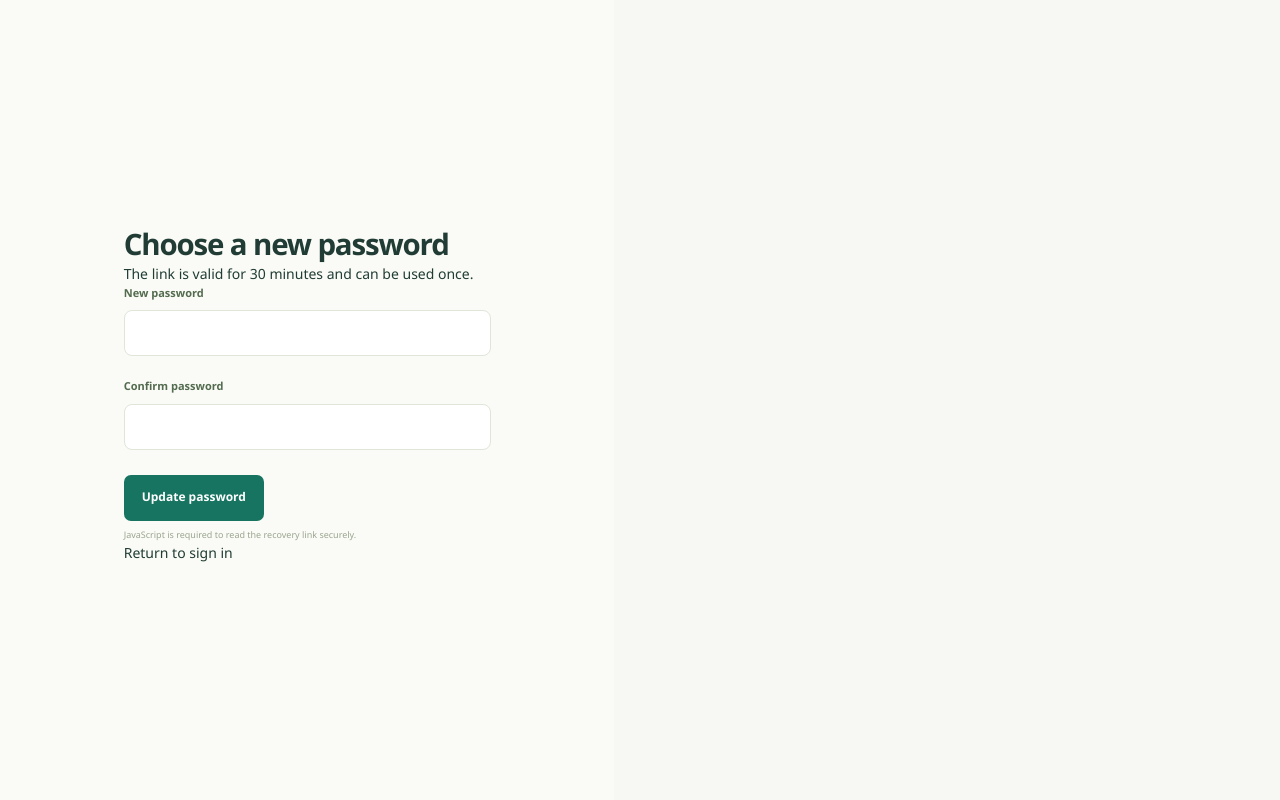
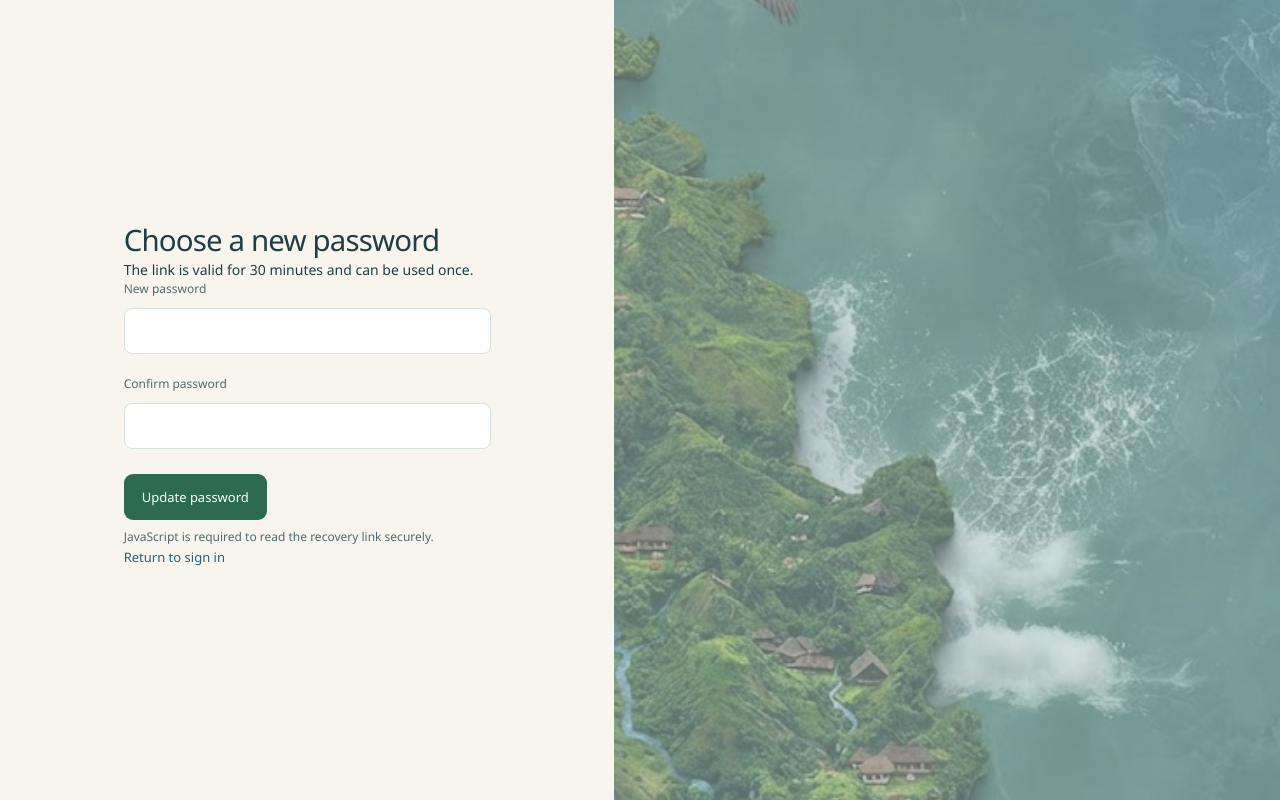
Before and after one commit to Athulanisoya/ResQ-Kerala, a FastAPI app: page /reset-password in a window 1280 px wide. Run offline with FastAPI, Linux system fonts and the light colour scheme; parts of the project's set-up code (start-up, migrations or seed data) failed here and were passed over.

Commit message:
Apply Coast and Canopy theme to the HTMX workspace

```diff
--- /dev/null
+++ b/frontend/static/coast-canopy.css
@@ -0,0 +1,269 @@
+/* Coast & Canopy: Kerala's forest, coast and community in the existing HTMX workspace. */
+:root {
+  --forest: #2c6b50;
+  --forest-deep: #20533d;
+  --coast: #24647d;
+  --coast-deep: #1c4f64;
+  --teal: #2c6b50;
+  --teal-hover: #20533d;
+  --lime: #dbc394;
+  --ink: #203e43;
+  --body: #526b6c;
+  --muted: #5b7170;
+  --line: #d5e2dc;
+  --border: #d5e2dc;
+  --paper: #f8f5ee;
+  --radius: 14px;
+}
+body { isolation: isolate; background: #bfd5cf; font-family: "Segoe UI", "Nirmala UI", Arial, sans-serif; }
+body::before { content: ""; position: fixed; inset: 0; z-index: -1; pointer-events: none; background: url("/static/images/kerala-coast-canopy.jpg") center 46% / cover no-repeat; opacity: .52; }
+h1, h2, h3 { font-weight: 500; }
+h1 { letter-spacing: -.85px; }
+.button, .text-link, .field label, .brand { font-weight: 500; }
+.button { min-height: 44px; font-size: 13px; white-space: normal; text-align: center; border-radius: 9px; }
+.button-secondary { color: var(--coast); border-color: var(--line); background: #fff; }
+.text-link { color: var(--coast); font-size: 12px; }
+.section-kicker, .eyebrow { font-size: 11px; font-weight: 500; letter-spacing: 1px; }
+.field label, .field-hint, .optional, .muted { color: var(--body); }
+.field label, .field-hint { font-size: 12px; }
+.optional { font-size: 11px; }
+.field input, .field select, .field textarea { font-size: 14px; border-color: var(--line); color: var(--ink); min-height: 45px; }
+.field input::placeholder, .field textarea::placeholder { color: #6c807e; font-size: 13px; }
+.field input:focus, .field select:focus, .field textarea:focus { border-color: var(--coast); box-shadow: 0 0 0 3px #24647d20; }
+:focus-visible { outline: 3px solid #a9c8d3; outline-offset: 3px; }
+.canopy-utility { min-height: 36px; padding: 8px max(28px, calc((100% - 1320px) / 2)); display: flex; justify-content: space-between; gap: 16px; font-size: 11px; background: var(--paper); color: var(--body); }
+.canopy-shell-header { padding: 18px max(28px, calc((100% - 1320px) / 2)); display: flex; gap: 24px; align-items: center; justify-content: space-between; background: var(--coast); color: #fff; position: relative; z-index: 20; }
+.canopy-shell-header .brand { display: grid; grid-template-columns: 39px auto; column-gap: 9px; row-gap: 0; font-size: 22px; color: #fff; }
+.canopy-shell-header .brand-mark { grid-row: 1 / 3; height: 39px; width: 39px; border: 1px solid #ffffff65; border-radius: 11px; color: #fff; }
+.canopy-brand-note { grid-column: 2; font-size: 9px; color: #e4eeee; font-weight: 400; letter-spacing: .65px; }
+.main-nav { display: flex; flex-direction: row; flex: 0 1 auto; min-width: 0; gap: 3px; padding: 0; overflow: visible; align-items: center; margin: 0; }
+.nav-item { font-size: 12px; padding: 10px 11px; gap: 7px; font-weight: 400; min-height: 42px; color: #fff; }
+.nav-item .icon { width: 16px; height: 16px; }
+.main-nav > .nav-item > .icon { display: none; }
+.nav-item:hover { background: #ffffff15; color: #fff; }
+.nav-item.active { background: #ffffff22; color: #fff; box-shadow: inset 0 0 0 1px #ffffff35; }
+.canopy-more { position: relative; }
+.canopy-more > summary { display: flex; align-items: center; gap: 7px; padding: 10px 11px; min-height: 42px; font-size: 12px; border-radius: 8px; list-style: none; cursor: pointer; white-space: nowrap; }
+.canopy-more > summary::-webkit-details-marker { display: none; }
+.canopy-more > summary > .icon { width: 15px; height: 15px; }
+.canopy-more > summary > .icon:first-child { display: none; }
+.canopy-more[open] > summary, .canopy-more:has(.active) > summary { background: #ffffff22; }
+.canopy-more-menu { position: absolute; right: 0; top: calc(100% + 12px); display: grid; gap: 3px; min-width: 252px; padding: 9px; background: var(--paper); border: 1px solid var(--line); border-radius: 12px; box-shadow: 0 12px 30px #163d4b25; color: var(--ink); z-index: 25; }
+.canopy-more-menu .nav-item { color: var(--ink); white-space: normal; min-height: 42px; }
+.canopy-more-menu .nav-item:hover { background: #e7ede4; }
+.canopy-more-menu .nav-item.active { background: #dce8d8; color: var(--forest-deep); box-shadow: none; }
+.account-block { display: flex; align-items: center; gap: 12px; border: 0; margin: 0; padding: 0; flex-shrink: 0; }
+.canopy-account-link { display: flex; align-items: center; gap: 8px; }
+.avatar { background: #e7d7b5; color: #274846; font-weight: 500; }
+.account-copy { max-width: 100px; }
+.account-copy strong { color: #fff; font-size: 12px; font-weight: 400; }
+.account-copy span { color: #e0ecee; font-size: 10px; }
+.account-block form { margin: 0; }
+.logout-button { width: auto; min-height: 42px; margin: 0; border-color: #ffffff60; color: #fff; font-size: 12px; font-weight: 400; padding: 9px 12px; background: transparent; }
+.workspace-body { margin-left: 0; min-height: calc(100svh - 114px); }
+.main-content { padding: 26px 28px 32px; max-width: 1376px; min-width: 0; }
+.workspace-footer { margin: 0 auto 20px; width: calc(100% - 56px); max-width: 1320px; background: #f8f5eef2; color: var(--body); border: 0; border-radius: 9px; padding: 12px 17px; font-size: 11px; flex-wrap: wrap; gap: 8px; }
+.workspace-footer > :first-child { color: var(--coast); font-weight: 500; }
+.page-heading { padding: 23px 26px; border-radius: var(--radius); background: var(--paper); margin-bottom: 20px; gap: 20px; }
+.page-heading h1 { font-size: clamp(27px, 2.3vw, 35px); }
+.page-heading p { font-size: 13px; color: var(--body); max-width: 720px; }
+.page-heading > .button { margin-top: 0; font-size: 13px; }
+.card, .stat-card { background: var(--paper); border-color: #ffffffa6; box-shadow: 0 4px 16px #193d4408; }
+.card-heading { border-color: var(--line); }
+.card-heading h2 { font-size: 18px; }
+.card-heading p { font-size: 12px; color: var(--body); }
+.card-heading .text-link { flex-shrink: 0; }
+.reports-table th { background: #edf0e7; color: #4b6868; font-size: 11px; }
+.reports-table td { border-color: var(--line); }
+.report-reference, .report-excerpt, .date-cell, .people-count, .team-name { font-size: 12px; color: var(--body); }
+.report-link strong { font-size: 14px; font-weight: 500; color: var(--ink); }
+.report-reference { font-size: 10px; }
+.status { font-size: 11px; font-weight: 500; }
+.status-submitted { color: #51644f; }
+.filter-tab, .result-count { font-size: 12px; color: var(--body); }
+.filter-tabs { min-width: 0; }
+.stats-grid { gap: 16px; margin: 22px 0; }
+.stat-card { padding: 19px 21px; }
+.stat-label { font-size: 12px; color: var(--body); }
+.stat-note { font-size: 11px; color: var(--body); }
+.stat-card > strong { font-size: 30px; font-weight: 500; color: var(--coast); }
+.process-note, .completion-summary { background: #f8f5eef2; padding: 15px 18px; border-radius: 10px; font-size: 12px; color: var(--body); }
+.process-note strong { color: var(--ink); }
+.completion-summary { display: flex; flex-wrap: wrap; gap: 14px 24px; }
+.completion-summary a { color: var(--coast); }
+.empty-state p, .empty-state h3 { color: var(--body); }
+.back-link { color: var(--ink); background: var(--paper); padding: 7px 12px; border-radius: 7px; font-size: 12px; margin-bottom: 16px; }
+.detail-label, .detail-facts dt, .assigned-label, .timeline-event-top time, .timeline-event p, .form-aside > p, .mini-steps p, .aside-tip p, .form-step > span { font-size: 12px; color: var(--body); }
+.incident-message, .detail-facts dd { font-size: 14px; color: var(--ink); }
+.form-aside { padding: 25px; border-radius: var(--radius); background: var(--paper); }
+.mini-steps strong, .assignment-card p, .timeline-event-top h3 { font-size: 13px; }
+.alert, .alert strong { font-size: 13px; }
+.operation-history-item, .operation-inventory-item, .relief-request { overflow-wrap: anywhere; }
+.canopy-advisory { display: flex; align-items: center; gap: 10px; padding: 13px 17px; border-radius: 10px; background: #f1e6cc; color: #685329; margin-bottom: 16px; font-size: 13px; }
+.canopy-advisory > .icon { width: 19px; height: 19px; }
+.canopy-advisory a { margin-left: auto; display: inline-flex; align-items: center; gap: 8px; white-space: nowrap; font-size: 12px; }
+.canopy-hero { min-height: 280px; border-radius: var(--radius); overflow: hidden; display: flex; align-items: center; justify-content: space-between; gap: 28px; padding: 34px 36px; background: linear-gradient(90deg, #174c40f5 0%, #205c52df 45%, #174f6040 90%); color: #fff; margin-bottom: 18px; }
+.canopy-hero-copy { max-width: 580px; }
+.canopy-hero .eyebrow, .canopy-hero .section-kicker { color: #e4d4ad; font-size: 13px; letter-spacing: .3px; font-weight: 400; }
+.canopy-hero h1, .canopy-hero h2 { color: #fff; font-size: clamp(30px, 3vw, 42px); font-weight: 400; line-height: 1.2; letter-spacing: -.9px; margin-top: 12px; max-width: 520px; }
+.canopy-hero p { color: #e5eeeb; font-size: 14px; line-height: 1.7; margin-top: 14px; max-width: 470px; }
+.canopy-hero-actions { display: flex; flex-wrap: wrap; gap: 12px; margin-top: 23px; }
+.button-sand { background: var(--lime); color: #263d38; }
+.button-sand:hover { background: #e3cca0; }
+.button-hero-outline { border-color: #ffffff80; color: #fff; background: transparent; }
+.button-hero-outline:hover { background: #ffffff15; }
+.canopy-hero-note { color: #f4f1e5; font-size: 12px; line-height: 1.7; align-self: flex-end; text-align: right; max-width: 220px; }
+.canopy-services { display: grid; grid-template-columns: repeat(4, minmax(0, 1fr)); gap: 14px; margin-bottom: 20px; }
+.canopy-service { display: flex; flex-direction: column; align-items: flex-start; padding: 21px; background: var(--paper); border-radius: var(--radius); border-top: 3px solid var(--coast); min-width: 0; }
+.canopy-service > .icon, .canopy-service-icon { width: 37px; height: 37px; padding: 9px; border-radius: 10px; color: var(--coast); background: #dce8e7; margin-bottom: 14px; }
+.canopy-service h2, .canopy-service h3 { font-size: 16px; }
+.canopy-service p { font-size: 13px; color: var(--body); margin: 8px 0 17px; }
+.canopy-service a { margin-top: auto; color: var(--coast); font-size: 13px; display: inline-flex; align-items: center; gap: 8px; }
+.canopy-service-help { border-top-color: var(--forest); }
+.canopy-service-help > .icon, .canopy-service-help .canopy-service-icon { color: var(--forest); background: #dce8d8; }
+.canopy-service-help a { color: var(--forest); }
+.canopy-service-urgent { border-top-color: #a54e3b; }
+.canopy-service-urgent > .icon, .canopy-service-urgent .canopy-service-icon { color: #a54e3b; background: #efdfd5; }
+.canopy-pledge-banner { display: grid; grid-template-columns: minmax(0, 1fr) auto; align-items: center; gap: 25px; background: var(--paper); border-left: 5px solid var(--forest); border-radius: var(--radius); padding: 24px 27px; margin: 20px 0; }
+.canopy-pledge-copy h2 { margin-bottom: 8px; font-size: 22px; }
+.canopy-pledge-copy p { font-size: 13px; color: var(--body); }
+.canopy-pledge-actions { display: flex; flex-direction: column; align-items: center; gap: 10px; min-width: 250px; }
+.canopy-pledge-actions .button { min-width: 250px; }
+.canopy-community-grid { display: grid; grid-template-columns: 1.15fr 1fr; gap: 18px; margin-bottom: 22px; }
+.canopy-resource-card { background: var(--paper); border-radius: var(--radius); border: 1px solid #ffffffa6; padding: 23px; min-width: 0; }
+.canopy-resource-heading { display: flex; align-items: flex-start; justify-content: space-between; gap: 12px; flex-wrap: wrap; margin-bottom: 17px; }
+.canopy-resource-heading h2 { font-size: 19px; }
+.canopy-resource-heading > .icon { color: var(--coast); }
+.canopy-resource-row { display: flex; align-items: flex-start; justify-content: space-between; gap: 14px; padding: 15px 0; border-top: 1px solid var(--line); }
+.canopy-resource-row h3 { font-size: 15px; }
+.canopy-resource-row p, .canopy-resource-meta { color: var(--body); font-size: 12px; line-height: 1.65; margin-top: 5px; }
+.canopy-capacity { text-align: right; flex-shrink: 0; color: var(--coast); font-size: 25px; line-height: 1.3; font-weight: 500; }
+.canopy-capacity span { display: block; color: var(--body); font-size: 11px; font-weight: 400; }
+.canopy-resource-actions { display: flex; flex-wrap: wrap; gap: 12px 18px; margin-top: 17px; }
+.canopy-resource-alerts { grid-column: 1 / -1; }
+.canopy-resource-card .field-hint { font-size: 12px; }
+.canopy-community-heading { border-top: 3px solid var(--forest); }
+.canopy-community-mark { color: var(--forest); background: #dce8d8; border-radius: 12px; padding: 11px; }
+.canopy-pledge { border-left: 5px solid var(--forest); }
+.canopy-pledge-heading { align-items: center; }
+.canopy-pledge-intro { max-width: 760px; }
+.canopy-pledge-links { display: flex; gap: 15px; flex-wrap: wrap; font-size: 12px; color: var(--coast); }
+.community-pledge-form { display: grid; grid-template-columns: 1fr 1fr; gap: 18px 22px; padding: 24px; align-items: end; }
+.community-pledge-form .field { margin: 0; }
+.community-pledge-form .canopy-pledge-description { grid-column: span 2; }
+.community-pledge-form > .field-hint { grid-column: 1 / -1; margin: 0; }
+.community-pledge-form > .button { grid-column: 1 / -1; min-height: 48px; width: min(100%, 380px); justify-self: end; }
+#add-donation-pledge, #my-pledges { scroll-margin-top: 20px; }
+.chat-workspace { height: calc(100dvh - var(--canopy-chat-offset, 175px)); min-height: 300px; background: var(--paper); }
+.chat-history { background: #e4ece2; }
+.chat-composer-area { background: var(--paper); }
+.chat-heading h1 { font-weight: 500; }
+.chat-heading .section-kicker, .chat-heading-status, .chat-guidance, .chat-guidance p, .chat-composer-hint, .chat-history-note { font-size: 11px; }
+.chat-message-content { font-size: 14px; }
+.chat-message-author > span { font-size: 11px; }
+.chat-composer { background: #fff; border-color: var(--line); }
+.chat-suggestions button { background: #fff; font-weight: 500; }
+.chat-suggestions button span { font-size: 11px; }
+.chat-history-item.is-selected { background: #d4e4d1; font-weight: 500; }
+.auth-story { background: linear-gradient(90deg, #174c40ed, #24647d80), url("/static/images/kerala-coast-canopy.jpg") center / cover; }
+.auth-story-copy .eyebrow { color: #e4d4ad; font-size: 14px; font-weight: 400; letter-spacing: .2px; }
+.auth-story h1 { font-weight: 400; }
+.auth-story h1 em { color: #e4d4ad; }
+.auth-story-copy > p { color: #e4eeeb; font-size: 14px; }
+.auth-story-footer { color: #e4eeeb; font-size: 12px; }
+.contour-art { display: none; }
+.auth-form-area { background: var(--paper); }
+.auth-intro, .auth-switch, .auth-footnote, .auth-edition { color: var(--body); font-size: 12px; }
+.auth-form-wrap > .section-kicker, .auth-form .field label { font-size: 12px; }
+.auth-form-wrap > h2 { font-weight: 400; }
+.auth-form-wrap > p > a { color: var(--coast); font-size: 13px; }
+.auth-footnote { border-color: var(--line); }
+.session-startup { background: var(--paper); border-radius: var(--radius); padding: 40px; margin: 30px auto; }
+@media (max-width: 1250px) {
+  .canopy-shell-header { flex-wrap: wrap; gap: 15px 24px; }
+  .main-nav { order: 3; flex: 0 0 100%; }
+  .account-block { margin-left: auto; }
+  .canopy-shell-header .brand { font-size: 21px; }
+}
+@media (max-width: 900px) {
+  .canopy-services { grid-template-columns: repeat(2, minmax(0, 1fr)); }
+  .canopy-hero-note { display: none; }
+  .canopy-hero { padding: 30px; }
+  .canopy-community-grid { grid-template-columns: 1fr; }
+  .canopy-resource-alerts { grid-column: auto; }
+  .canopy-pledge-banner { grid-template-columns: 1fr; gap: 18px; }
+  .canopy-pledge-actions { align-items: flex-start; flex-direction: row; flex-wrap: wrap; }
+  .community-pledge-form { grid-template-columns: 1fr 1fr; }
+  .community-pledge-form .canopy-pledge-description { grid-column: 1 / -1; }
+}
+@media (max-width: 760px) {
+  .canopy-utility { padding: 8px 18px; font-size: 10px; gap: 10px; }
+  .canopy-shell-header { padding: 15px 18px; gap: 13px; }
+  .main-nav { display: grid; grid-template-columns: repeat(3, minmax(0, 1fr)); gap: 4px; margin: 0; width: 100%; overflow: visible; }
+  .main-nav > .nav-item { justify-content: center; font-size: 12px; padding: 9px 5px; min-width: 0; text-align: center; }
+  .canopy-more > summary { justify-content: center; font-size: 12px; padding: 9px 5px; }
+  .canopy-more > summary > .icon { width: 12px; height: 12px; }
+  .canopy-more-menu { min-width: 246px; }
+  .canopy-shell-header .brand { font-size: 21px; }
+  .canopy-brand-note { font-size: 8px; }
+  .account-copy { display: none; }
+  .account-block { gap: 8px; }
+  .avatar { width: 29px; height: 29px; }
+  .logout-button { margin: 0; min-height: 42px; padding: 9px 10px; }
+  .logout-button .icon { display: none; }
+  .main-content { padding: 18px 16px 24px; }
+  .page-heading { padding: 21px; flex-wrap: wrap; gap: 18px; }
+  .page-heading p { font-size: 13px; }
+  .page-heading h1 { font-size: 28px; }
+  .page-heading > .button { margin: 0; }
+  .workspace-footer { width: calc(100% - 32px); margin-bottom: 16px; padding: 13px 16px; }
+  .canopy-advisory { font-size: 12px; align-items: flex-start; flex-wrap: wrap; }
+  .canopy-advisory p, .canopy-advisory > span { flex: 1; min-width: 160px; }
+  .canopy-advisory a { margin-left: 29px; }
+  .canopy-hero { padding: 27px 23px; min-height: 280px; background: linear-gradient(90deg, #174c40ef, #205c52c4 85%, #174f6088); }
+  .canopy-hero h1, .canopy-hero h2 { font-size: 32px; }
+  .canopy-hero p { font-size: 13px; }
+  .canopy-services { gap: 12px; }
+  .canopy-service { padding: 18px 15px; }
+  .canopy-service h2, .canopy-service h3 { font-size: 15px; }
+  .canopy-service p, .canopy-service a { font-size: 12px; }
+  .canopy-pledge-banner { padding: 23px 21px; }
+  .canopy-pledge-actions { min-width: 0; width: 100%; }
+  .canopy-pledge-actions .button { min-width: 0; width: 100%; }
+  .canopy-resource-card { padding: 21px; }
+  .canopy-resource-row { flex-wrap: wrap; }
+  .canopy-capacity { font-size: 23px; }
+  .stats-grid { gap: 12px; }
+  .stat-card { padding: 16px; }
+  .stat-label { font-size: 12px; }
+  .stat-note { font-size: 11px; }
+  .community-pledge-form { grid-template-columns: 1fr; padding: 20px; }
+  .community-pledge-form .canopy-pledge-description { grid-column: auto; }
+  .community-pledge-form > .button { width: 100%; }
+  .canopy-pledge-heading { align-items: flex-start; flex-wrap: wrap; }
+  .canopy-pledge-links { gap: 12px; }
+  .chat-workspace { min-height: 285px; }
+  .chat-heading { padding: 10px 15px; }
+  .chat-history { padding: 8px 12px; }
+  .chat-new { min-height: 34px; font-size: 11px; }
+  .chat-composer textarea { min-height: 44px; font-size: 16px; }
+  .chat-guidance, .chat-guidance p { font-size: 11px; }
+  .auth-layout { padding: 18px 16px; }
+  .auth-form-area { min-height: calc(100svh - 36px); border-radius: 18px; padding: 30px 24px 68px; }
+  .mobile-auth-brand { color: var(--coast); }
+  .auth-form-wrap { max-width: 440px; }
+  .auth-form-wrap > h2 { font-size: 31px; }
+  .auth-form .field input { font-size: 16px; }
+}
+@media (max-width: 380px) {
+  .canopy-shell-header { padding: 14px 14px; gap: 12px; }
+  .canopy-shell-header .brand { font-size: 18px; grid-template-columns: 32px auto; column-gap: 6px; }
+  .canopy-shell-header .brand-mark { width: 32px; height: 35px; }
+  .canopy-brand-note { font-size: 7px; letter-spacing: .4px; }
+  .canopy-account-link { display: none; }
+  .main-nav > .nav-item, .canopy-more > summary { font-size: 11px; }
+  .canopy-utility { font-size: 9px; padding: 8px 14px; }
+  .canopy-service { padding: 16px 12px; }
+  .canopy-hero h1, .canopy-hero h2 { font-size: 30px; }
+}
+@media (prefers-reduced-motion: reduce) { html { scroll-behavior: auto; } .button, .nav-item { transition: none; } }
--- a/frontend/templates/auth.html
+++ b/frontend/templates/auth.html
@@ -4,7 +4,7 @@
 <section class="auth-layout">
   <div class="auth-story">
     <a class="brand" href="/login">{{ brand() }}</a>
-    <div class="auth-story-copy"><div class="eyebrow light">COMMUNITY. CARE. COORDINATION.</div><h1>When every<br>moment matters,<br><em>we come together.</em></h1><p>A shared space to report flood incidents and connect communities with a coordinated response.</p></div>
+    <div class="auth-story-copy"><div class="eyebrow light" lang="ml">ഒരുമിച്ച്, കരുതലോടെ.</div><h1>From our hills<br>to our shores,<br><em>we stand together.</em></h1><p>Find support when you need it. Offer a helping hand when you can. One shared space for Kerala.</p></div>
     <div class="contour-art" aria-hidden="true"><svg viewBox="0 0 600 260" fill="none"><path d="M-30 190C75 75 125 295 235 155S400 52 460 105s100 8 185-75M-30 210C75 95 125 315 235 175S400 72 460 125s100 8 185-75M-30 230C75 115 125 335 235 195S400 92 460 145s100 8 185-75M-30 250C75 135 125 355 235 215S400 112 460 165s100 8 185-75M-30 170C75 55 125 275 235 135S400 32 460 85s100 8 185-75M-30 150C75 35 125 255 235 115S400 12 460 65s100 8 185-75" stroke="currentColor"/><circle cx="355" cy="95" r="25" fill="#d5e9ad" stroke="none"/><path d="M355 83v24m-12-12h24" stroke="#123d35" stroke-width="3" stroke-linecap="round"/></svg></div>
     <div class="auth-story-footer"><span class="small-square"></span>Built for Kerala. Built for each other.</div>
   </div>
@@ -26,6 +26,6 @@
       <p class="auth-switch">{{ 'Already have an account?' if registering else 'New to ResQ Kerala?' }} <a href="{{ '/login' if registering else '/register' }}" hx-get="{{ '/login' if registering else '/register' }}" hx-target="#main-content" hx-push-url="true">{{ 'Sign in' if registering else 'Create an account' }}</a></p>
       <div class="auth-footnote">{{ icon('shield') }}<span>One workspace for citizens, administrators<br>and response teams.</span></div>
     </div>
-    <span class="auth-edition">ResQ Kerala · Week 2</span>
+    <span class="auth-edition">ResQ Kerala · Connected by care</span>
   </div>
 </section>
--- a/frontend/templates/base.html
+++ b/frontend/templates/base.html
@@ -4,13 +4,14 @@
 <head>
   <meta charset="utf-8">
   <meta name="viewport" content="width=device-width, initial-scale=1">
-  <meta name="theme-color" content="#123d35">
+  <meta name="theme-color" content="#24647d">
   <meta name="description" content="Report a flood incident, follow its review, and coordinate a response with ResQ Kerala.">
   <title>{{ page_title|default('Workspace') }} · ResQ Kerala</title>
   <link rel="icon" type="image/svg+xml" href="/static/favicon.svg">
   <link rel="stylesheet" href="/static/app.css">
   <link rel="stylesheet" href="/static/operations.css">
   <link rel="stylesheet" href="/static/assistant.css">
+  <link rel="stylesheet" href="/static/coast-canopy.css">
   <script src="/static/vendor/htmx.min.js" defer></script>
   <script src="/static/app.js" defer></script>
   <script src="/static/recovery.js" defer></script>
--- a/frontend/templates/icons.html
+++ b/frontend/templates/icons.html
@@ -15,6 +15,12 @@
 {% elif name == 'lock' %}<rect x="5" y="10" width="14" height="11" rx="2"/><path d="M8 10V7a4 4 0 0 1 8 0v3m-4 5v2"/>
 {% elif name == 'info' %}<circle cx="12" cy="12" r="9"/><path d="M12 11v6m0-10h.01"/>
 {% elif name == 'wave' %}<path d="M2 8c3-4 5 4 8 0s5 4 8 0 4 0 4 0M2 14c3-4 5 4 8 0s5 4 8 0 4 0 4 0M2 20c3-4 5 4 8 0s5 4 8 0 4 0 4 0"/>
+{% elif name == 'house' %}<path d="m3 10 9-7 9 7v10a1 1 0 0 1-1 1h-5v-7H9v7H4a1 1 0 0 1-1-1Z"/>
+{% elif name == 'package' %}<path d="m12 3 9 5v8l-9 5-9-5V8Zm-9 5 9 5 9-5M12 13v8M7.5 5.5l9 5"/>
+{% elif name == 'hand' %}<path d="m2 14 4-3 4 1h5a2 2 0 0 1 0 4h-4m5-2 4-3a2 2 0 0 1 2 3l-6 6H9l-7-3M15 4c1-3 6-1 3 2l-3 3-3-3c-3-3 2-5 3-2Z"/>
+{% elif name == 'lifebuoy' %}<circle cx="12" cy="12" r="9"/><circle cx="12" cy="12" r="4"/><path d="m5.6 5.6 3.6 3.6m5.6 5.6 3.6 3.6m0-12.8-3.6 3.6m-5.6 5.6-3.6 3.6"/>
+{% elif name == 'chat' %}<path d="M21 11.5a8.5 8.5 0 0 1-8.5 8.5 10 10 0 0 1-4-.8L3 21l1.8-5.5a10 10 0 0 1-.8-4A8.5 8.5 0 0 1 12.5 3 8.5 8.5 0 0 1 21 11.5Z"/><path d="M8 11h9M8 14h6"/>
+{% elif name == 'chevron' %}<path d="m6 9 6 6 6-6"/>
 {% endif %}</svg>
 {%- endmacro %}
 
--- a/frontend/templates/partials/dashboard_community.html
+++ b/frontend/templates/partials/dashboard_community.html
@@ -1 +1 @@
-{% if user.role == 'citizen' %}<div hx-get="/ui/dashboard/community" hx-trigger="load" hx-swap="innerHTML"><p>Loading community information…</p></div>{% endif %}
+{% if user.role == 'citizen' %}<div class="canopy-community-resources" hx-get="/ui/dashboard/community" hx-trigger="load, every 30s [document.visibilityState === 'visible']" hx-swap="innerHTML" aria-label="Current community information"><p class="card canopy-resource-loading" role="status">Loading community information…</p></div>{% endif %}
```
Also changed, not shown: other parts of frontend/templates/base.html (+12 -13 lines), frontend/static/app.js (+24 -2 lines), frontend/templates/community.html (+9 -6 lines), frontend/templates/dashboard.html (+41 -4 lines), frontend/templates/partials/dashboard_community_content.html (+27 -5 lines), tests/browser_smoke.cjs (+1 -0 lines), tests/shelter_management_browser.cjs (+1 -0 lines), frontend/static/images/kerala-coast-canopy.jpg (added).
